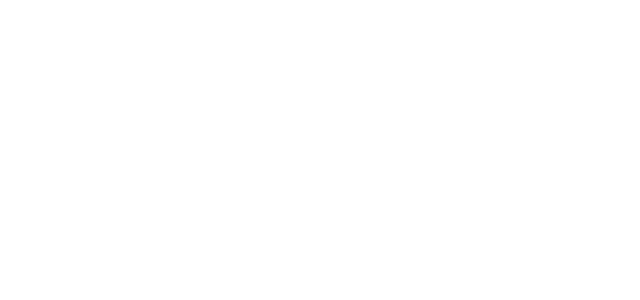
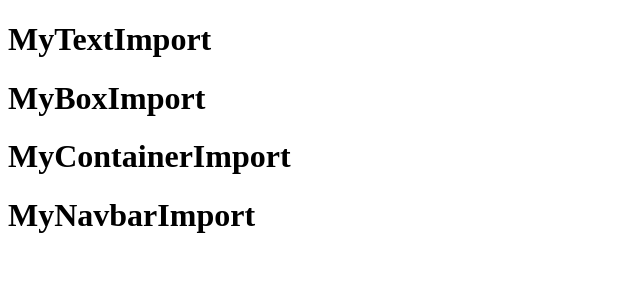
Before and after one commit to Nighteast/react20231031, a React (Create React App) app: page / in a window 1280 px wide. Shown: the top 300 px of the page, without its empty margins (0-640 px from the left). Built offline with nearby package versions, Linux system fonts and the light colour scheme.

Commit message:
component를 다른 파일에 작성 후 import, export하기 연습 완료

```diff
--- a/src/App.js
+++ b/src/App.js
@@ -1,8 +1,15 @@
+import { MyText } from "./component/MyText";
+import { MyBox } from "./component/MyBox";
+import { MyContainer } from "./component/MyContainer";
+import { MyNavbar } from "./component/MyNavbar";
 
 function App() {
   return (
     <div>
-
+      <MyText />
+      <MyBox />
+      <MyContainer />
+      <MyNavbar />
     </div>
   );
 }
--- /dev/null
+++ b/src/component/MyBox.js
@@ -0,0 +1,7 @@
+export function MyBox() {
+  return (
+    <>
+      <h1>MyBoxImport</h1>
+    </>
+  );
+}
--- /dev/null
+++ b/src/component/MyContainer.js
@@ -0,0 +1,7 @@
+export function MyContainer() {
+  return (
+    <>
+      <h1>MyContainerImport</h1>
+    </>
+  );
+}
--- /dev/null
+++ b/src/component/MyNavbar.js
@@ -0,0 +1,7 @@
+export function MyNavbar() {
+  return (
+    <>
+      <h1>MyNavbarImport</h1>
+    </>
+  );
+}
--- /dev/null
+++ b/src/component/MyText.js
@@ -0,0 +1,7 @@
+export function MyText() {
+  return (
+    <>
+      <h1>MyTextImport</h1>
+    </>
+  );
+}
```
